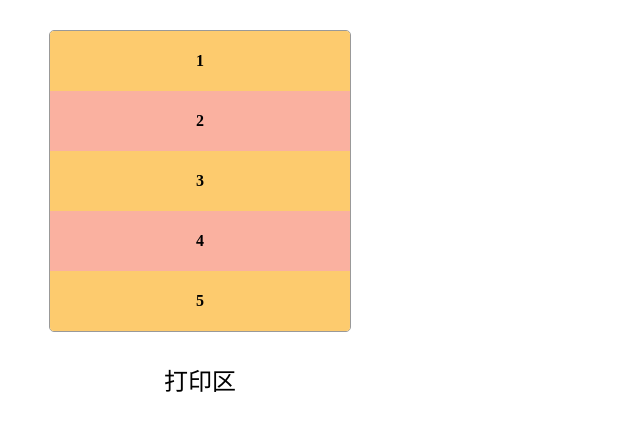
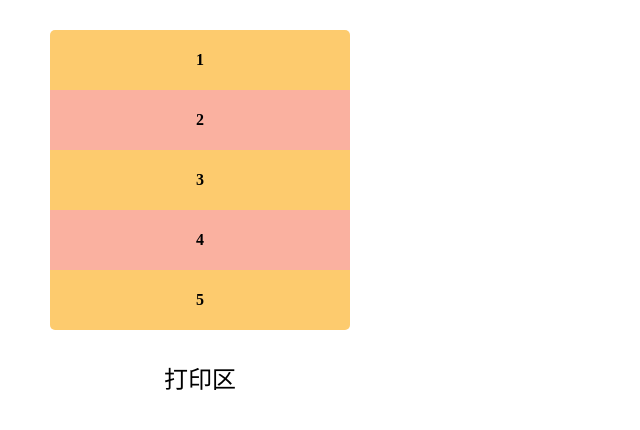
Before and after one commit to better-scroll/plugin-tutorial, a website built with webpack: page docs/index.html in a window 1280 px wide. Shown: the whole page, without its empty margins (0-640 px from the left). Built offline with nearby package versions, Linux system fonts and the light colour scheme.

Commit message:
remove border

```diff
--- a/docs/index.html
+++ b/docs/index.html
@@ -6,7 +6,6 @@
       height: 300px;
       width: 300px;
       overflow: hidden;
-      border: 1px solid #999;
       border-radius: 5px;
     }
     .item {
```
Also changed, not shown: examples/index.html (+0 -1 lines).
